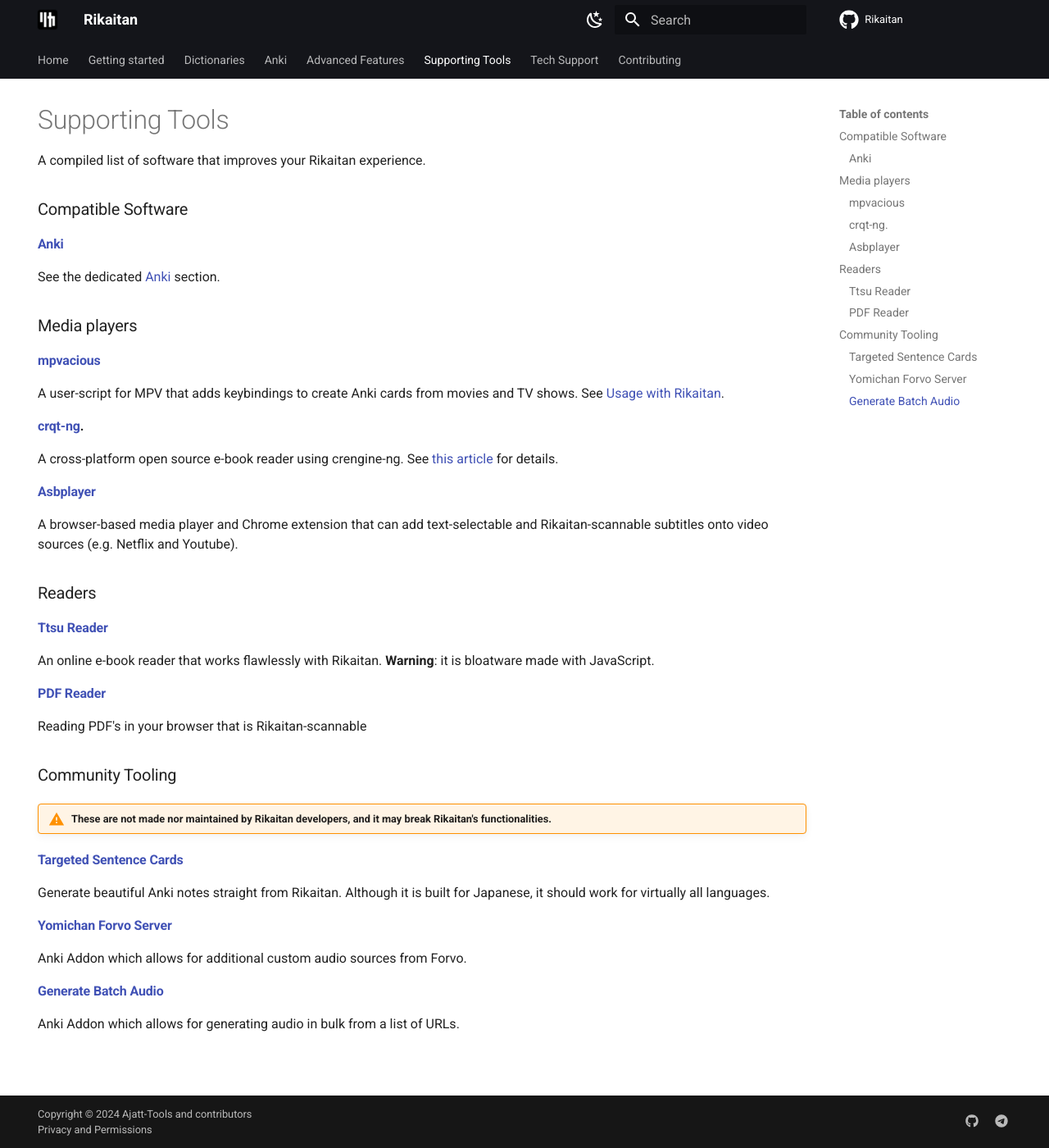
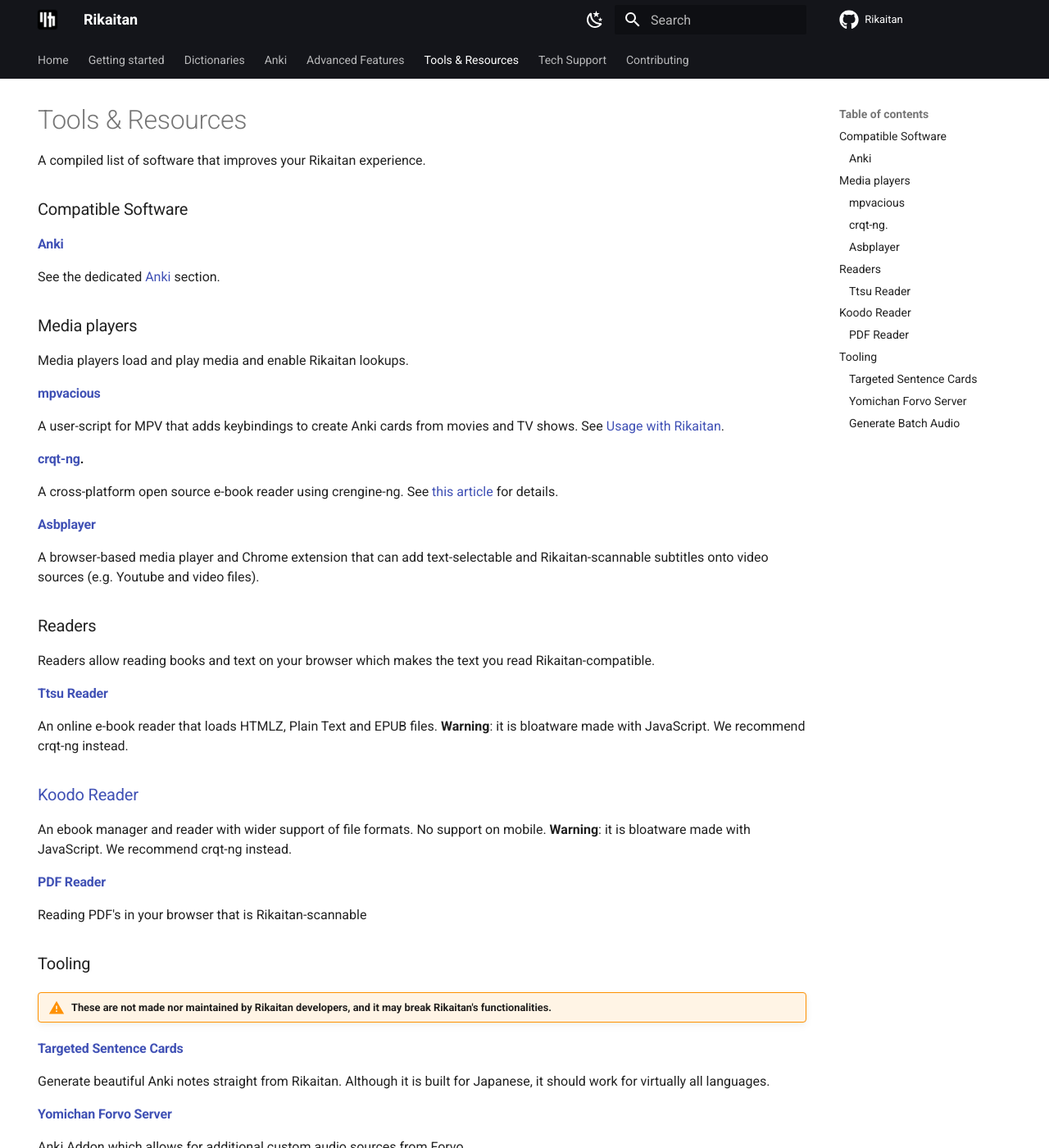
Before and after one commit to rikaitan/rikaitan.github.io, an MkDocs documentation site: the page built from docs/tools-resources.md, in a window 1280 px wide and 1400 px high. Shown: the whole window at 82% size. Built offline with MkDocs 1.6.1 and Material for MkDocs 9.7.7, drawn with Linux system fonts in a browser that asks for light colours; comment, search, counter and statistics services are not loaded.

Commit message:
Changes
<rikaitan.link>ZGE0NWMwNzcyNGZjMjI1N2I1NDg3ZTU2YTExMTFhYjBhYzg0ZjE2NQo=</rikaitan.link>

```diff
--- a/docs/supporting-tools.md
+++ b/docs/tools-resources.md
@@ -14,6 +14,8 @@ See the dedicated [Anki](/anki/) section.
 
 ### Media players
 
+Media players load and play media and enable Rikaitan lookups.
+
 #### [mpvacious](https://github.com/Ajatt-Tools/mpvacious)
 
 A user-script for MPV that adds keybindings to create Anki cards from movies and TV shows.
@@ -27,20 +29,27 @@ for details.
 
 #### [Asbplayer](https://github.com/killergerbah/asbplayer?tab=readme-ov-file#getting-started)
 
-A browser-based media player and Chrome extension that can add text-selectable and Rikaitan-scannable subtitles onto video sources (e.g. Netflix and Youtube).
+A browser-based media player and Chrome extension that can add text-selectable and Rikaitan-scannable subtitles onto video sources (e.g. Youtube and video files).
 
 ### Readers
 
+Readers allow reading books and text on your browser which makes the text you read Rikaitan-compatible.
+
 #### [Ttsu Reader](https://reader.ttsu.app/)
 
-An online e-book reader that works flawlessly with Rikaitan.
-**Warning**: it is bloatware made with JavaScript.
+An online e-book reader that loads HTMLZ, Plain Text and EPUB files.
+**Warning**: it is bloatware made with JavaScript. We recommend crqt-ng instead.
+
+### [Koodo Reader](https://web.koodoreader.com/)
+
+An ebook manager and reader with wider support of file formats. No support on mobile.
+**Warning**: it is bloatware made with JavaScript. We recommend crqt-ng instead.
 
 #### [PDF Reader](rikaitan-pdf-viewer/index.html)
 
 Reading PDF's in your browser that is Rikaitan-scannable
 
-### Community Tooling
+### Tooling
 
 !!! warning "These are not made nor maintained by Rikaitan developers, and it may break Rikaitan's functionalities."
 
--- a/mkdocs.yml
+++ b/mkdocs.yml
@@ -8,9 +8,9 @@ nav:
   - Home: 'index.md'
   - Getting started: 'getting-started.md'
   - Dictionaries: 'dictionaries.md'
-  - Anki: 'anki/index.md'
+  - Anki: 'anki.md'
   - Advanced Features: 'advanced.md'
-  - Supporting Tools: 'supporting-tools.md'
+  - Tools & Resources: 'tools-resources.md'
   - Tech Support: 'support.md'
   - Contributing: 'contributing.md'
 theme:
```
Also changed, not shown: docs/advanced.md (+12 -3 lines), docs/dictionaries.md (+8 -4 lines), docs/getting-started.md (+6 -6 lines), docs/index.md (+7 -7 lines), docs/anki.md (renamed from docs/anki/index.md), docs/assets/ss/browser-action-popup.webp.
